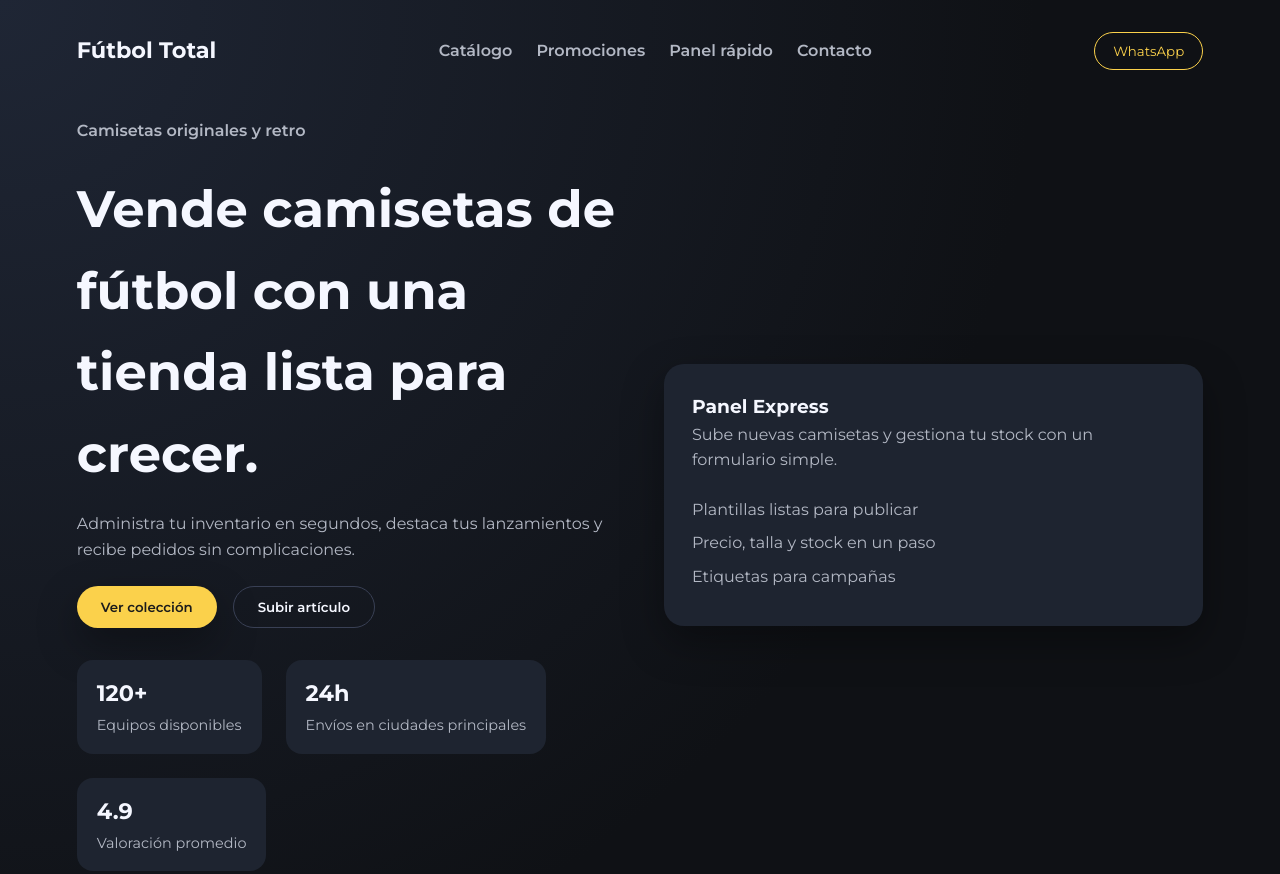
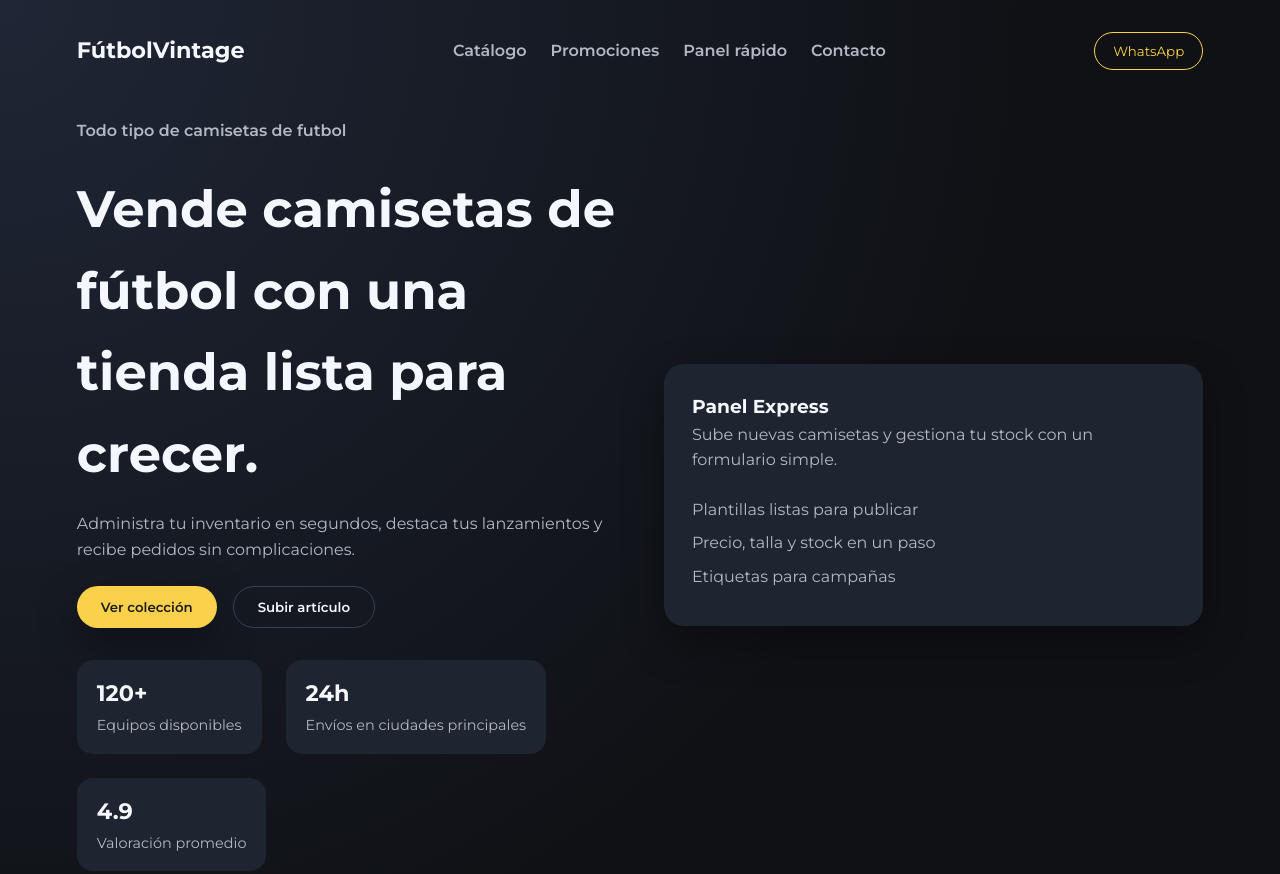
Before and after one commit to JoelSancho/JoelSancho, a plain HTML site: page index.html in a window 1280 px wide. Shown: the top 874 px of the page. Drawn offline with Linux system fonts and the light colour scheme.

Commit message:
index.html

```diff
--- a/index.html
+++ b/index.html
@@ -3,7 +3,7 @@
   <head>
     <meta charset="UTF-8" />
     <meta name="viewport" content="width=device-width, initial-scale=1.0" />
-    <title>Fútbol Total | Tienda de Camisetas</title>
+    <title>FútbolVintage | Tienda de Camisetas</title>
     <link rel="stylesheet" href="styles.css" />
     <link rel="preconnect" href="https://fonts.googleapis.com" />
     <link rel="preconnect" href="https://fonts.gstatic.com" crossorigin />
@@ -15,7 +15,7 @@
   <body>
     <header class="hero">
       <nav class="nav">
-        <div class="logo">Fútbol Total</div>
+        <div class="logo">FútbolVintage</div>
         <ul class="nav-links">
           <li><a href="#catalogo">Catálogo</a></li>
           <li><a href="#promos">Promociones</a></li>
@@ -26,7 +26,7 @@
       </nav>
       <div class="hero-content">
         <div>
-          <p class="hero-tag">Camisetas originales y retro</p>
+          <p class="hero-tag">Todo tipo de camisetas de futbol</p>
           <h1>Vende camisetas de fútbol con una tienda lista para crecer.</h1>
           <p>
             Administra tu inventario en segundos, destaca tus lanzamientos y recibe pedidos sin
```
